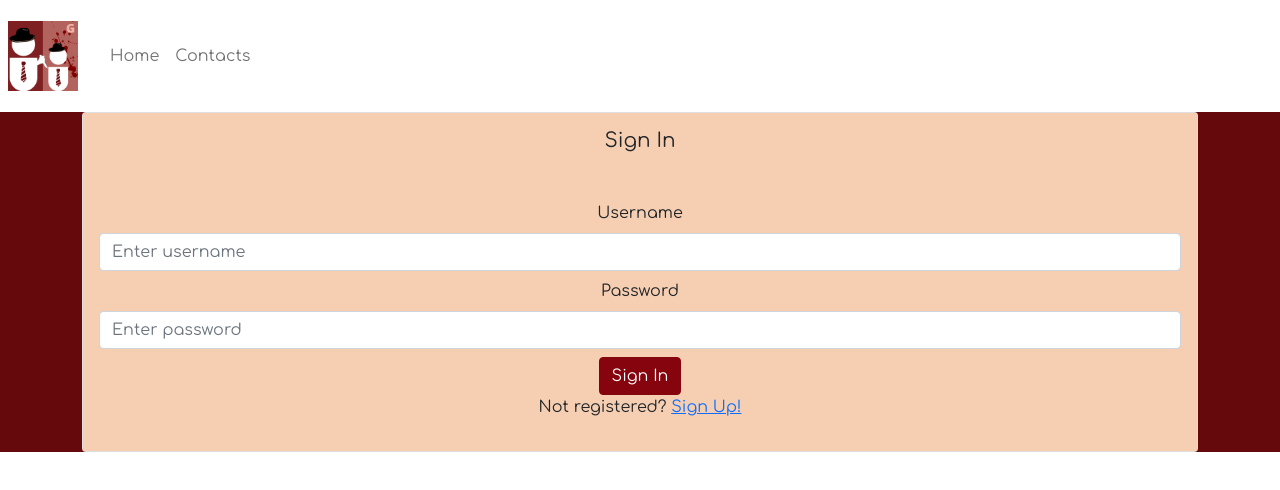
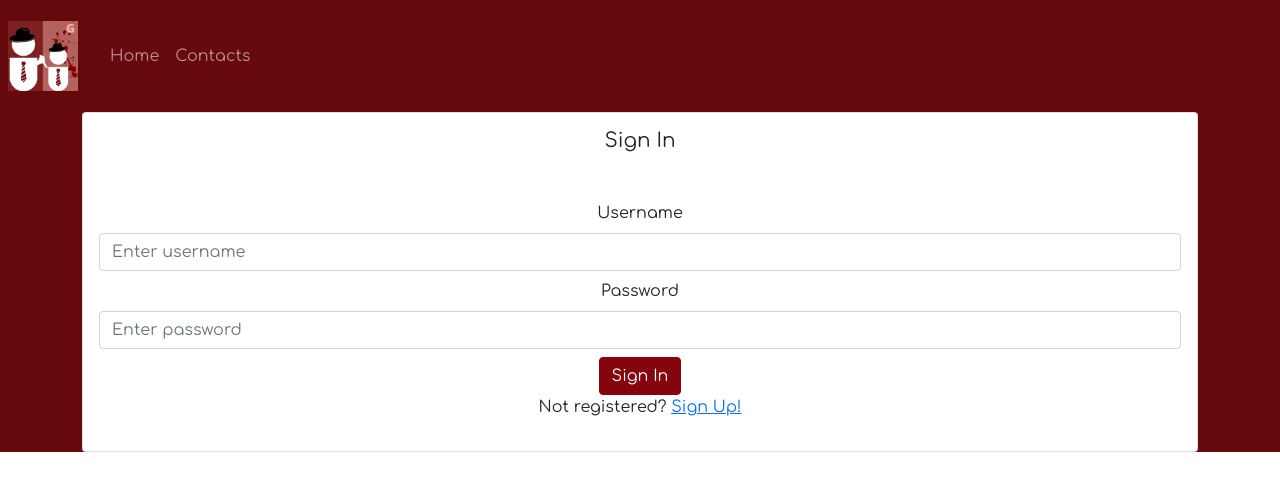
Before and after one commit to scott2000jones/stacshack-2022, a React (Create React App) app in the folder gui/: page /login in a window 1280 px wide. Shown: the top 490 px of the page. Built offline with nearby package versions, Linux system fonts and the light colour scheme.

Commit message:
BIG MERGE

```diff
--- a/gui/src/App.js
+++ b/gui/src/App.js
@@ -50,8 +50,8 @@ class App extends Component {
   return (
     <Router>
       <Route component={Navigation}/>
-      <div className="App h-100" style={{ "background-color": "#66090D" }}>
-        <div className="App h-100">
+      <div className="App" style={{ "background-color": "#66090D" }}>
+        <div className="App">
         {/* <Route component={HeaderBar}/> */}
         <div className="container-md">
           <Switch>
--- a/gui/src/App.scss
+++ b/gui/src/App.scss
@@ -1,2 +1,2 @@
+@import "custom";
 @import "~bootstrap/scss/bootstrap";
-@import "custom";
--- a/gui/src/Components/Login.jsx
+++ b/gui/src/Components/Login.jsx
@@ -35,7 +35,7 @@ class Login extends Component {
     render() {
         return (
             <Card>
-                <Card.Body style={{background: "#F6CFB2"}}>
+                <Card.Body>
                     <Card.Title>Sign In</Card.Title>
                     <Form className='mt-5 border-secondary' onSubmit={this.login}>
                         <FormGroup className="mt-2">
--- a/gui/src/Components/Navigation.jsx
+++ b/gui/src/Components/Navigation.jsx
@@ -9,11 +9,9 @@ import logo from "../images/logo.png";
 class Navigation extends Component {
     state = {  }
 
-
-
     render() {
         return (
-            <Navbar>
+            <Navbar variant="dark" bg="secondary">
                 <Navbar.Brand  as={Link} to="/">
                   <img
                     alt=""
```
